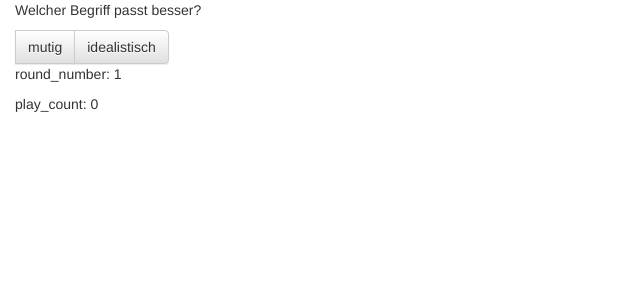
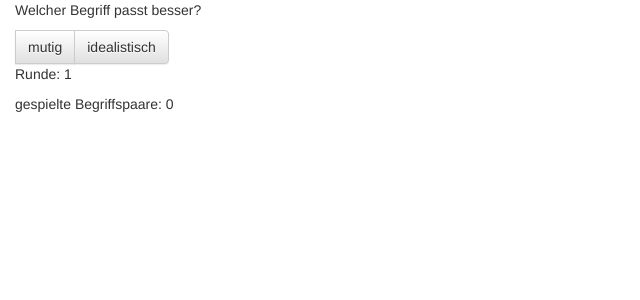
Before and after one commit to verkre/descriptor-contest, a Flask app: page /choose_descriptor in a window 1280 px wide. Shown: the top 300 px of the page, without its empty margins (0-640 px from the left). Run offline with Flask 2, Linux system fonts and the light colour scheme; data comes from the database, SQL or seed files in the repository; data that the repository does not hold is empty; some libraries are stand-ins or nearby versions.

Commit message:
localisation

```diff
--- a/templates/choose_descriptor.html
+++ b/templates/choose_descriptor.html
@@ -13,8 +13,8 @@
         </div>
 
     </form>
-    <p>round_number: {{round_number}}</p>
-    <p>play_count: {{play_count}}</p>
+    <p>Runde: {{round_number}}</p>
+    <p>gespielte Begriffspaare: {{play_count}}</p>
 
     {# <form class="form-inline"> #}
     {#   <div class="form-group"> #}
```
